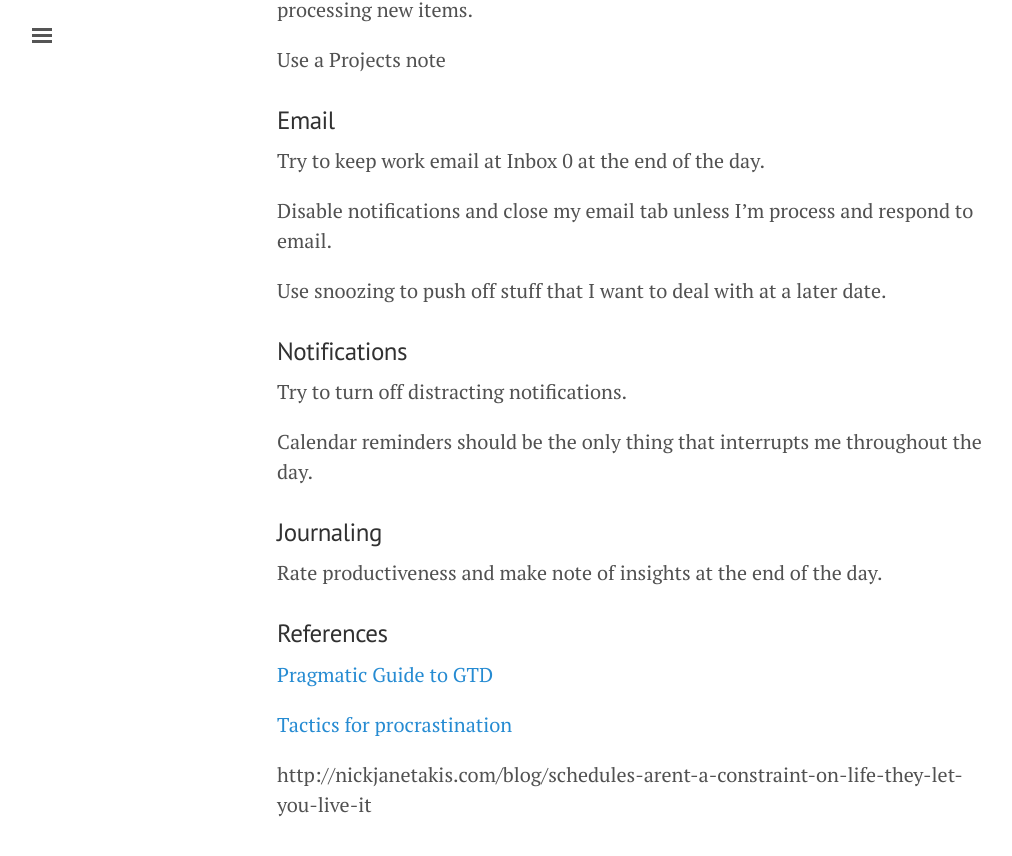
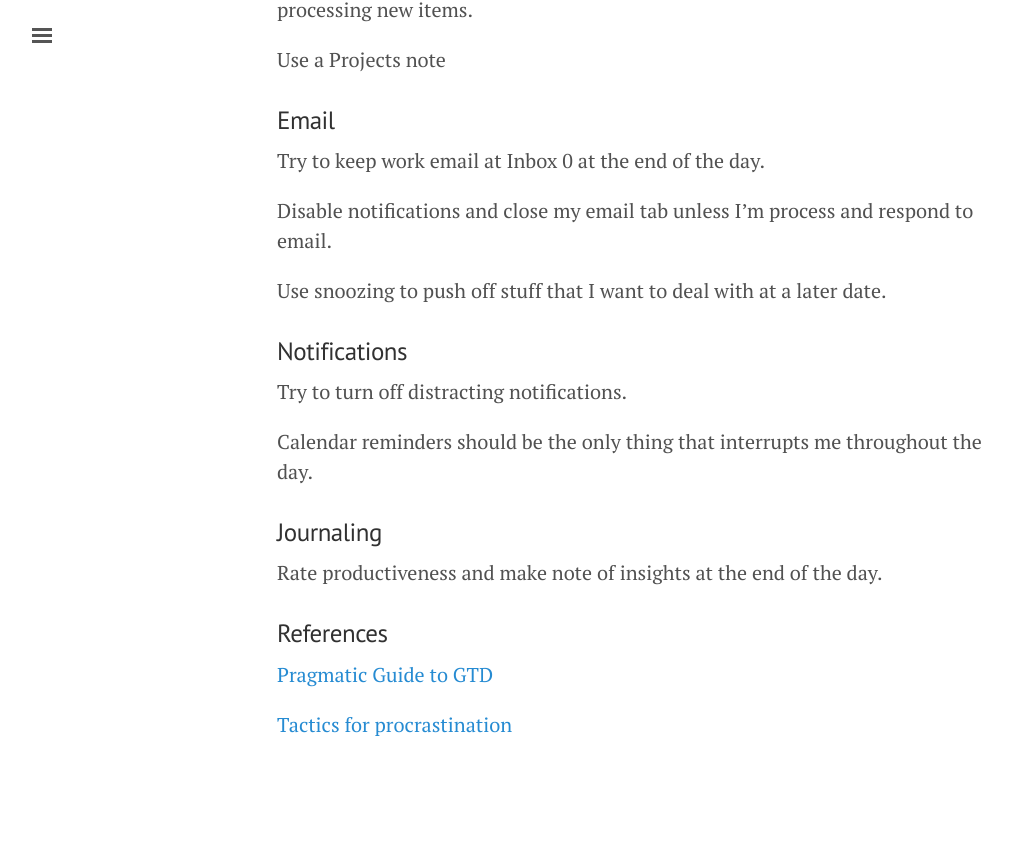
Before and after one commit to oshea/oshea.github.io, a Jekyll site: the page built from pages/productivity_framework.md, in a window 1280 px wide and 900 px high, scrolled down 2609 px. Shown: the top 856 px of the window, without its empty margins (3-1015 px from the left). Built offline with Jekyll 4.4.1, drawn with Linux system fonts in a browser that asks for light colours; after the commit the page ends 3429 px from its top, so only the background shows below that; some of the changed lines change nothing that is shown.

Commit message:
moving comm

```diff
--- a/pages/productivity_framework.md
+++ b/pages/productivity_framework.md
@@ -105,5 +105,3 @@ Rate productiveness and make note of insights at the end of the day.
 [Pragmatic Guide to GTD](https://hamberg.no/gtd/)
 
 [Tactics for procrastination](https://alifeofproductivity.com/why-you-procrastinate-10-tactics-to-help-you-stop/)
-
-http://nickjanetakis.com/blog/schedules-arent-a-constraint-on-life-they-let-you-live-it
```
Also changed, not shown: pages/archive/handbook_draft.md (renamed from pages/handbook_draft.md).
